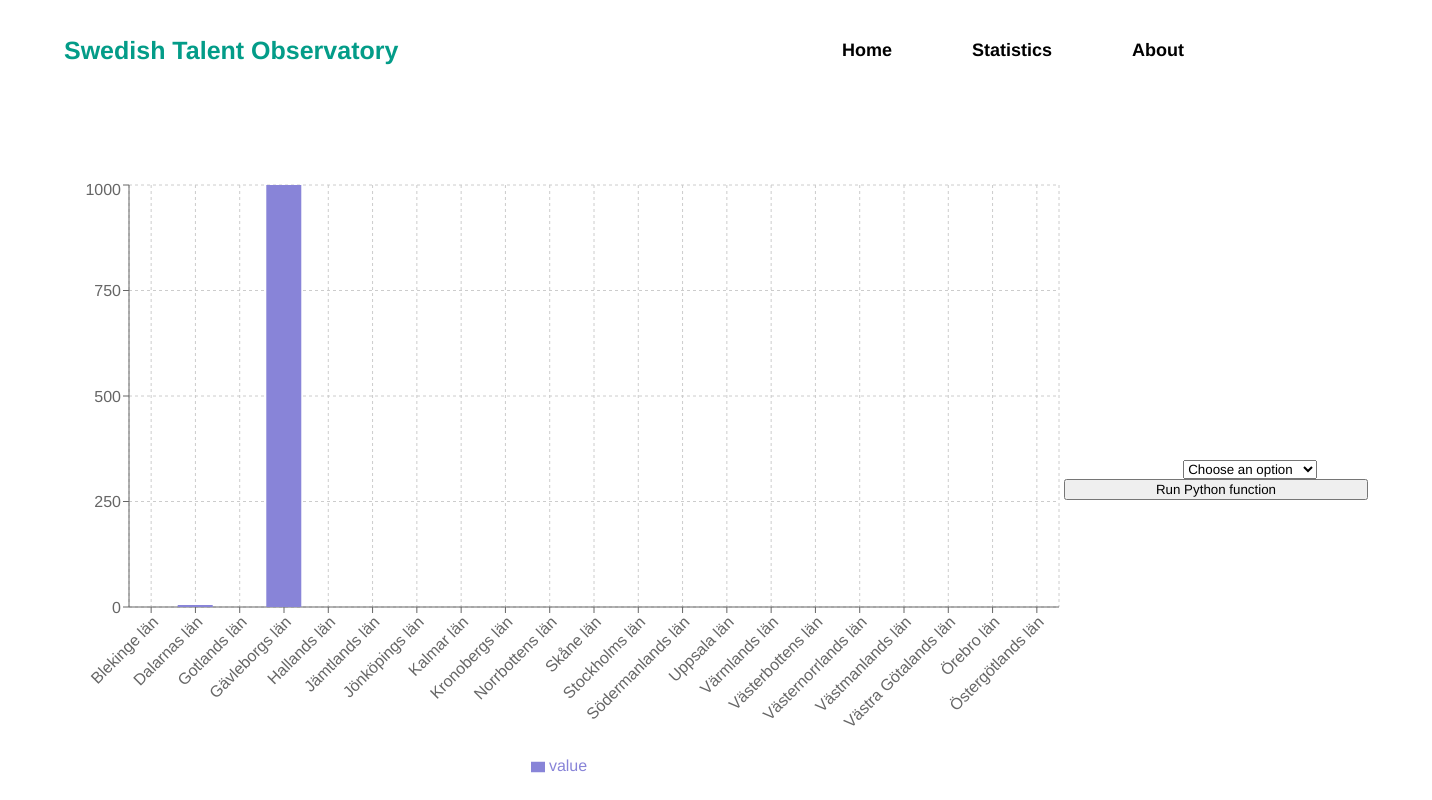
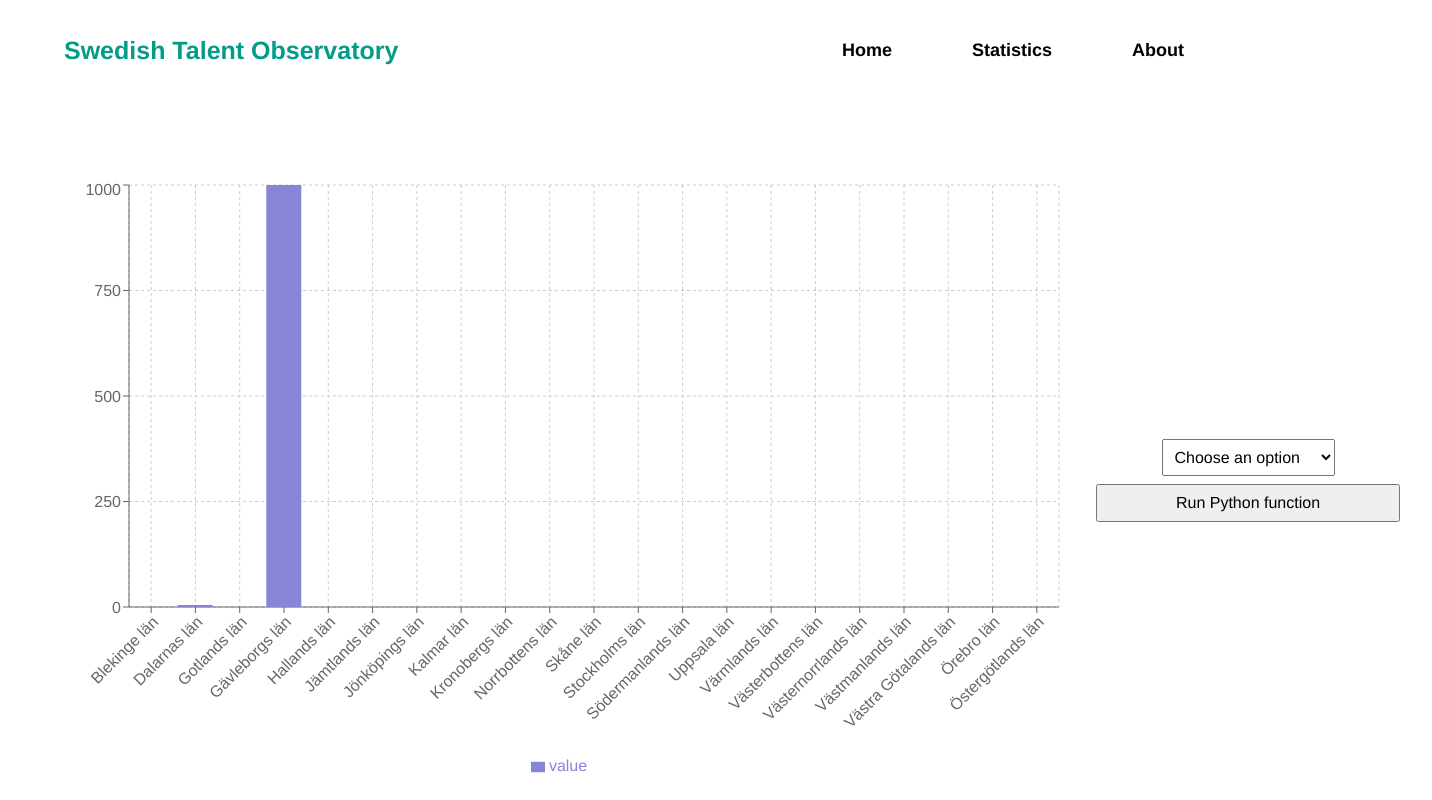
Before and after one commit to DiaHassan/II1305-Team-Echo, a React (Create React App) app in the folder Project/dashboard/: page /finder in a window 1280 px wide. Shown: the top 800 px of the page, 1432 px wide, since content can reach past the window. Built offline with nearby package versions, Linux system fonts and the light colour scheme.

Commit message:
CSS Update

```diff
--- a/Project/dashboard/src/Presenters/Tabletest.jsx
+++ b/Project/dashboard/src/Presenters/Tabletest.jsx
@@ -68,8 +68,7 @@ export default function Tabletest() {
             <div className='forlist'>
                 <form onSubmit={handleClick} className='forlistlist'>
                     <label>
-                        Select an option:
-                        <select value={job} onChange={handleChange}>
+                        <select value={job} onChange={handleChange} className='select_options'>
                         <option value="">Choose an option</option>
                         <option value="Kock">Kock</option>
                         <option value="Städare">Städare</option>
--- a/Project/dashboard/src/Views/about.jsx
+++ b/Project/dashboard/src/Views/about.jsx
@@ -23,7 +23,6 @@ export default function About() {
             Swedish talent observatory was an external project made by a student group at KTH for the company Future place leadership.
 
             which displays the number of applicable job ads in accordance to occupation and county in Sweden. Through a graphical display the statistic can be refined and filtered by different requirements/parameters.
-
           </p>
         </div>
       </div>
--- a/Project/dashboard/src/style.css
+++ b/Project/dashboard/src/style.css
@@ -398,3 +398,29 @@ footer a:hover {
 .forlistbutton{
   width: 19rem;
 }
+
+
+
+
+/* This needs to be reviewed later */
+
+.forlist{
+  color:black;
+  display:flex;
+  gap: 0.5rem;
+  flex-direction: column;
+  align-items: center;
+  padding: 2rem;
+}
+
+.forlistbutton{
+  padding:0.5rem;
+  font-size: 16px;
+
+}
+
+.select_options{
+  color:black;
+  font-size: 16px;
+  padding: 0.5rem;
+}
```
